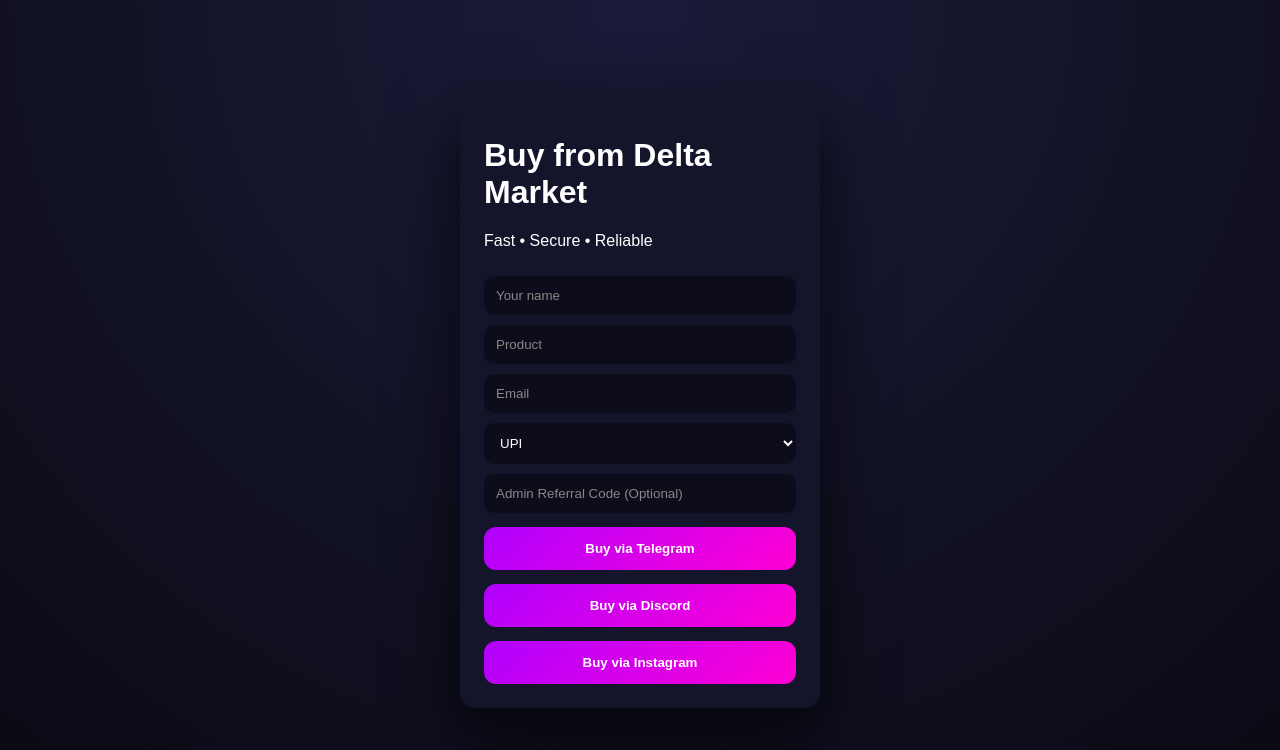
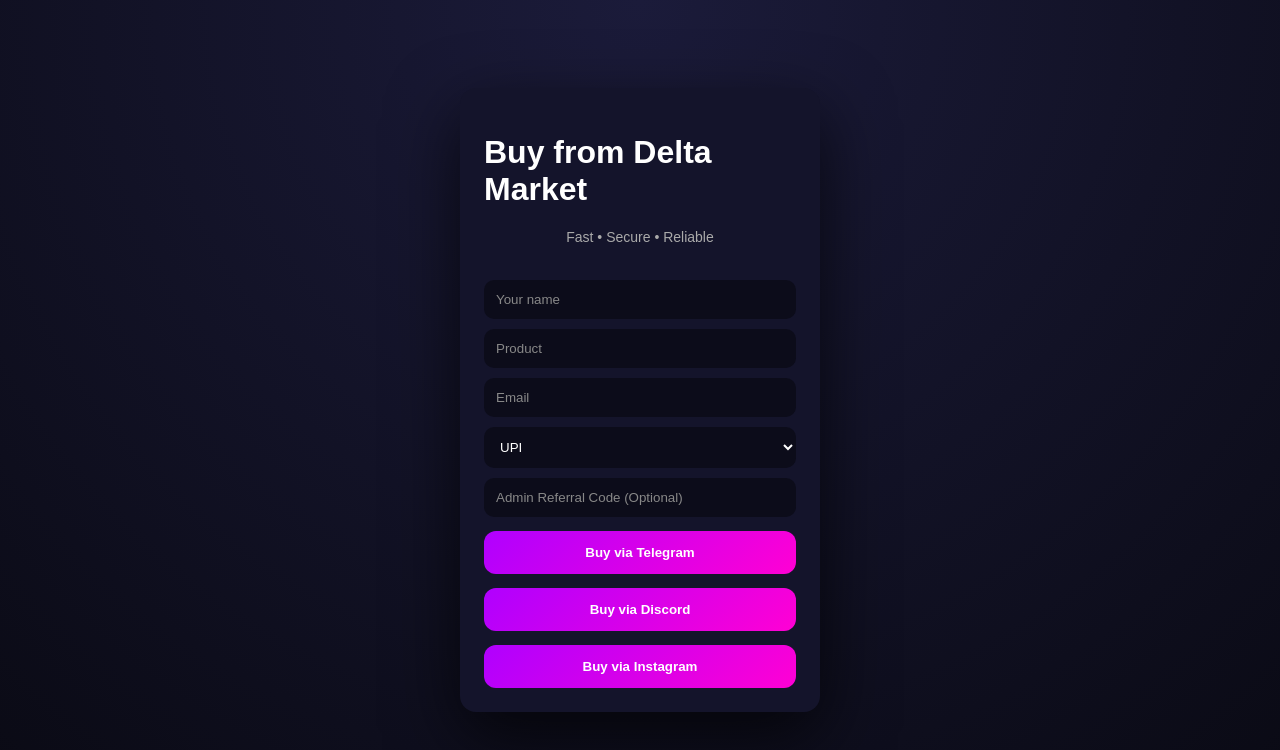
Before and after one commit to bot001155/chack-Wb, a plain HTML site: page index.html in a window 1280 px wide. Drawn offline with Linux system fonts and the light colour scheme.

Commit message:
Update payment.css

```diff
--- a/payment.css
+++ b/payment.css
@@ -113,3 +113,10 @@
 h2 span {
   color: #c800ff;
 }
+
+.subtitle {
+  text-align: center;
+  font-size: 14px;
+  color: #aaa;
+  margin-bottom: 25px;
+}
```
